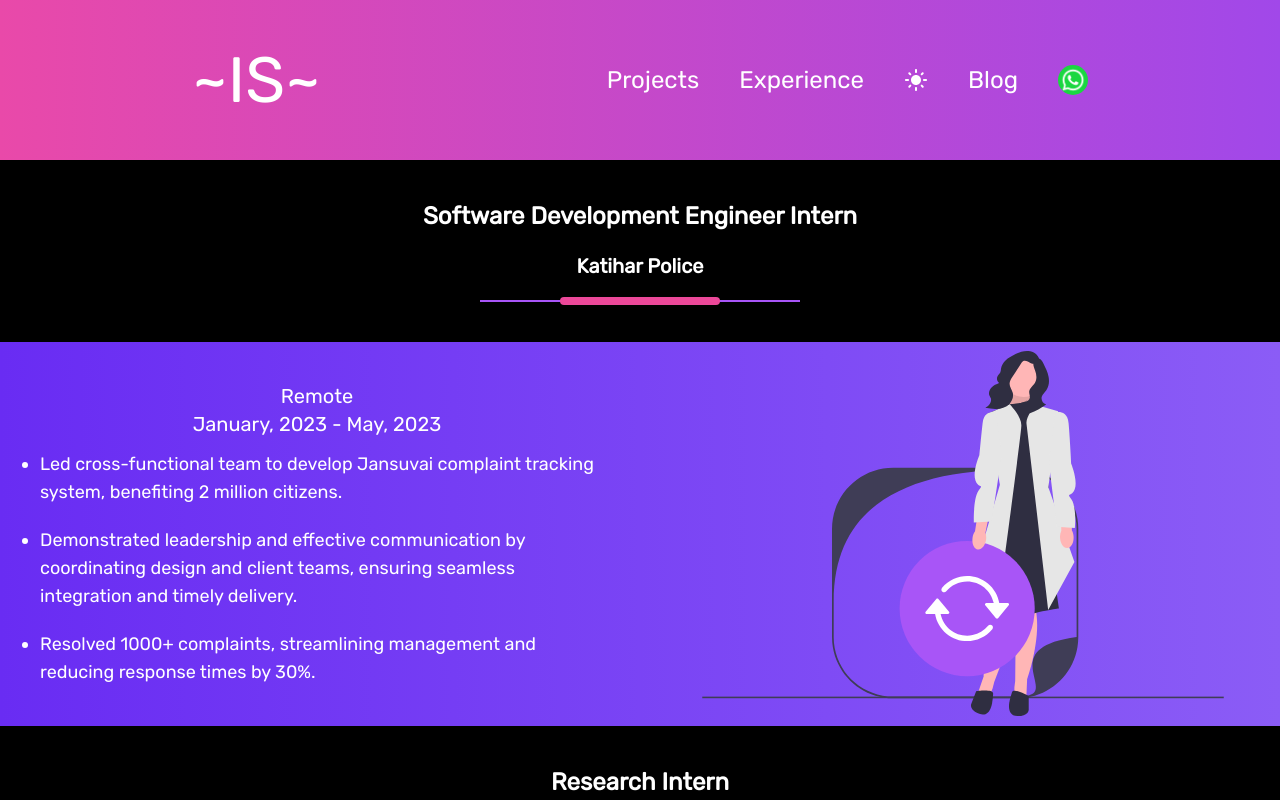
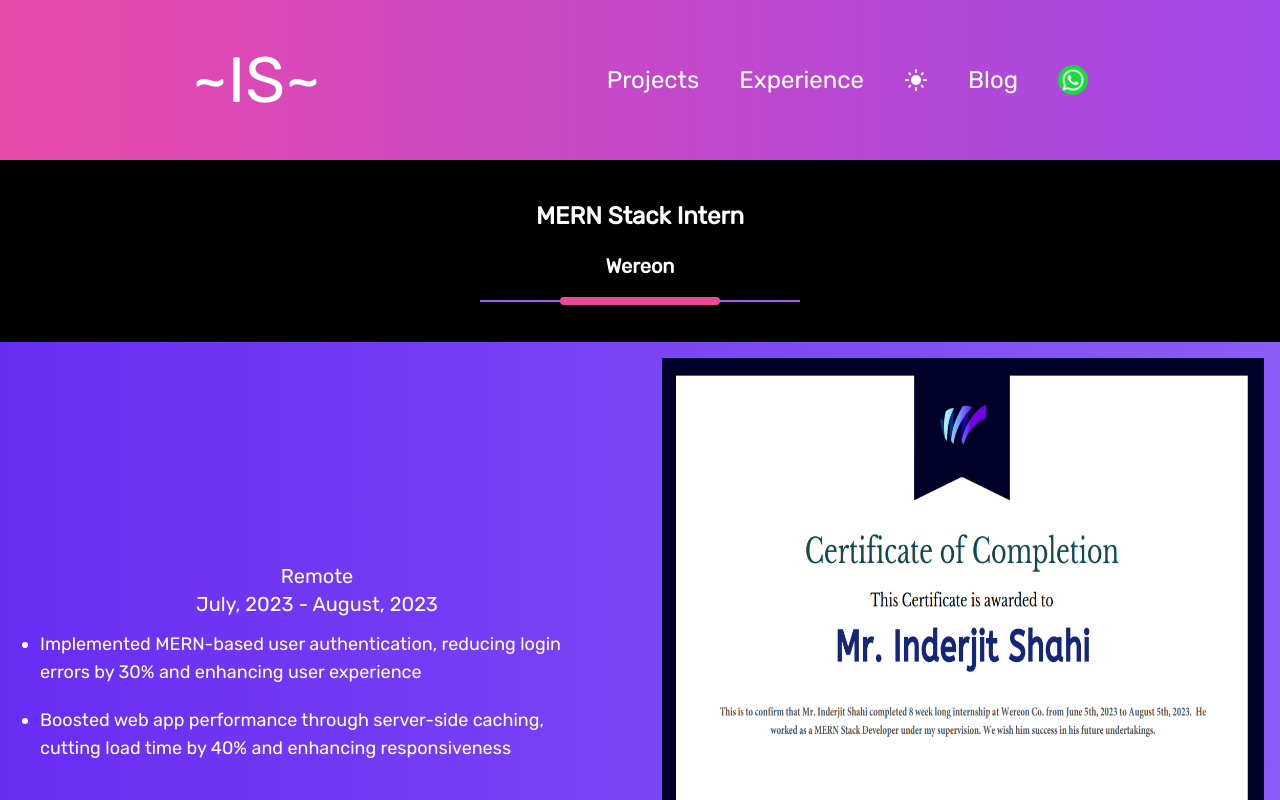
Before and after one commit to inderjitshahi/PortFolio, a Next.js app: page /experience in a window 1280 px wide. Built offline with nearby package versions, Linux system fonts and the light colour scheme.

Commit message:
added intern certificates

```diff
--- a/pages/experience.js
+++ b/pages/experience.js
@@ -21,12 +21,12 @@
                 </div>
                 <div>
                     {exps.map((exp, i) => {
-                        return <div key={i} >
+                        return <div key={i} className='' >
                             <ScreenHeading
                                 subHeading={exp.company}
                                 title={exp.title}
                             />
-                            <div className='grid grid-rows-2 md:grid-rows-1 md:grid-cols-2 gap-3  overflow-hidden place-items-center  bg-gradient-to-r from-[#692CF3] to-[#8B5CF6]'>
+                            <div className='md:min-h-[80vh] grid grid-rows-2 md:grid-rows-1 md:grid-cols-2 gap-3  overflow-hidden place-items-center  bg-gradient-to-r from-[#692CF3] to-[#8B5CF6]'>
                                 <div className='flex flex-col items-center justify-center p-5  md:p-10'>
                                     <div >
                                         <p className='text-white text-center text-[#5cf68b] text-md md:text-xl'>
@@ -66,6 +66,18 @@
 export async function getStaticProps(context) {
     const exps = [
         {
+            title: "MERN Stack Intern",
+            company: "Wereon",
+            location: "Remote",
+            begin: 'July, 2023',
+            end: "August, 2023",
+            certificate: '/certificates/wereon.png',
+            points: [
+                "Implemented MERN-based user authentication, reducing login errors by 30% and enhancing user experience",
+                "Boosted web app performance through server-side caching, cutting load time by 40% and enhancing responsiveness",
+            ]
+        },
+        {
             title: "Software Development Engineer Intern",
             company: "Katihar Police",
             location: "Remote",
@@ -84,23 +96,11 @@
             location: "Delhi, India",
             begin: 'June, 2023',
             end: "July, 2023",
-            certificate: '',
+            certificate: '/certificates/dtu_intern.png',
             points: [
                 "Implemented Python machine learning with NumPy for K-means clustering, achieving 92% accuracy.",
                 "Enhanced FCM clustering with FCM Special, achieving 15% lower error than traditional FCM on benchmarks.",
                 "Excelled an IoU score of 0.85 using the enhanced Fuzzy C-Means Special algorithm for image segmentation on 100 images, accurately identifying and segmenting distinct regions."
-            ]
-        },
-        {
-            title: "MERN Stack Intern",
-            company: "Wereon",
-            location: "Remote",
-            begin: 'July, 2023',
-            end: "August, 2023",
-            certificate: '',
-            points: [
-                "Implemented MERN-based user authentication, reducing login errors by 30% and enhancing user experience",
-                "Boosted web app performance through server-side caching, cutting load time by 40% and enhancing responsiveness",
             ]
         },
     ];
```
Also changed, not shown: public/certificates/dtu_intern.png (added), public/certificates/wereon.png (added).
